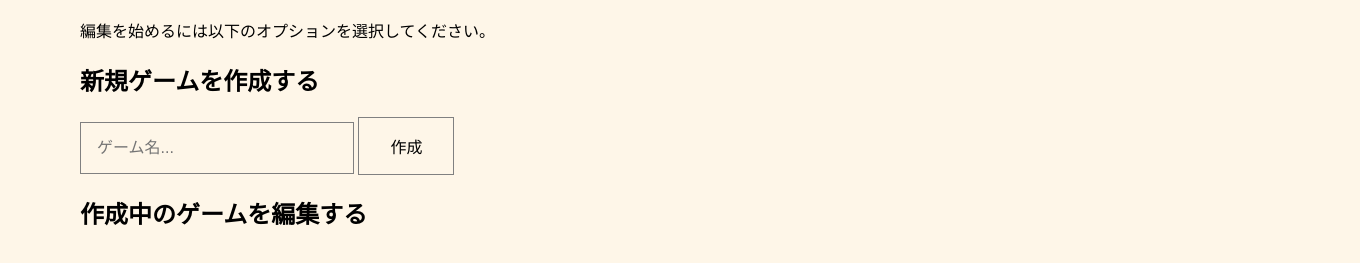
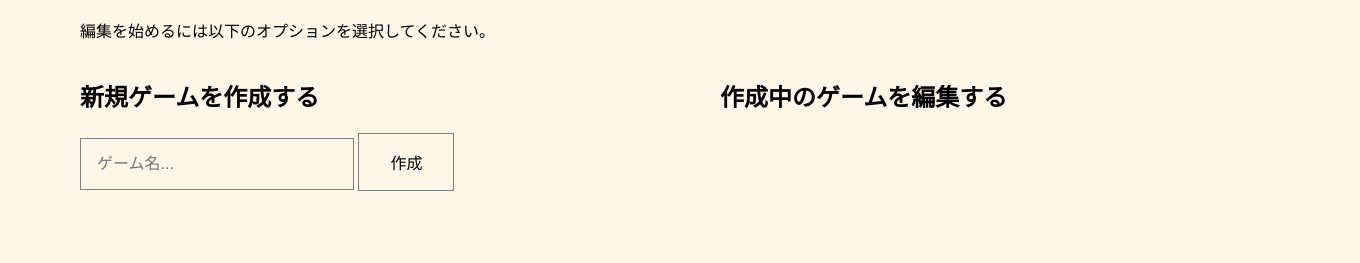
Before and after one commit to suika2engine/kirara, an Electron app: page src/html/boot.html in a window 1280 px wide. Shown: the part 129-392 px from the top of the page, 1360 px wide, since content can reach past the window. Drawn offline with Linux system fonts and the light colour scheme; no server answers.

Commit message:
Fxed materials spacing, split boot screen into two halves, boot project-list is now scrollable.

```diff
--- a/src/css/boot.css
+++ b/src/css/boot.css
@@ -1,6 +1,7 @@
 :root {
-	--bg-colour: #FEF6E8; /* or: #13161C */
-	--text: black;
+	--bg-colour: #FEF6E8;
+	--black-colour: black;
+	--ui-bg-colour: #333;
 	--pastel-green: #ACD489;
 	--pastel-orange: #FFDBA3;
 	--pastel-red: #F27B6F;
@@ -8,35 +9,37 @@
 
 body {
 	background-color: var(--bg-colour);
-	color: var(--text);
-	font-family: sans-serif;
+	color: var(--black-colour);
+	font-family: "游ゴシック", "ヒラギノ角ゴ ProN", sans-serif;
 	margin: 5em;
+	height: 100vh;
+	width: 100vw;
+	overflow: hidden;
 	padding: 0;
 	user-select: none;
 }
 
-/* Splash Screen */
-.logo-splash {
-	width: 100%;
-  /*height: auto;
-	object-fit: cover;*/
-	position: fixed;
-	top: 0;
-	left: 0;
-	z-index: 99;
-	animation: fadeout 2.5s forwards;
-	animation-delay: 1s;
-}
-@keyframes fadein {
-	from { opacity: 0; }
-	to { opacity: 1; }
-}
-@keyframes fadeout {
-	from { opacity: 1; background-color: white;}
-	to { opacity: 0; background-color: var(--bg-colour);}
+.content {
+	display: grid;
+	overflow: hidden;
+	height: 100vh;
+	grid-template-rows: 100%;
+	grid-template-columns: 50vw 50vw;
 }
 
-/* Search box, create button, etc. */
+/* 左/右 | Left/right */
+.left {
+	grid-row: 1;
+	grid-column: 1;
+	width: 50vw;
+}
+.right {
+	grid-row: 1;
+	grid-column: 2;
+	width: 50vw;
+}
+
+/* 検索ボックスと作成ボタン | Search box, create button, etc. */
 #game-name {
 	background-color: transparent;
 	border: 1px solid grey;
@@ -58,11 +61,13 @@ body {
 #new-game:hover {
 	background: var(--pastel-orange);
 }
+
+/* プロジェクト一覧 | Existing project list items */
 #game-list {
 	padding: 0;
+	overflow-y: scroll;
+	height: 50vh;
 }
-
-/* Existing project list items */
 .game-list-item {
 	border: 1px solid grey;
 	cursor: pointer;
--- a/src/css/index.css
+++ b/src/css/index.css
@@ -282,7 +282,7 @@ input[name="tab-btn"] {
 
 .tab-area {
 	text-align: center; /* Centres material-type images */
-	padding: 0 1em;
+	padding: 0.5em 0 1em;
 	max-width: calc(100% - 1em);
 	margin: auto;
 }
--- a/src/html/boot.html
+++ b/src/html/boot.html
@@ -9,17 +9,18 @@
 <body>
 	<h1>Suika2 Kiraraへようこそ</h1>
   <p>編集を始めるには以下のオプションを選択してください。</p>
-
-	<div>
+  <div class="content">
+    <div class="left">
       <h2>新規ゲームを作成する</h2>
       <input id="game-name" type="text" placeholder="ゲーム名...">
       <button id="new-game">作成</button><br>
       <p id="error-msg"></p>
     </div>
 
-	<div>
+    <div class="right">
       <h2>作成中のゲームを編集する</h2>
       <ul id="game-list"></ul>
+    </div>
   </div>
 
   <script src="../js/boot.js"></script>
```
Also changed, not shown: src/html/boot_en.html (+4 -3 lines). Lines whose indentation alone changed are shown as unchanged.
